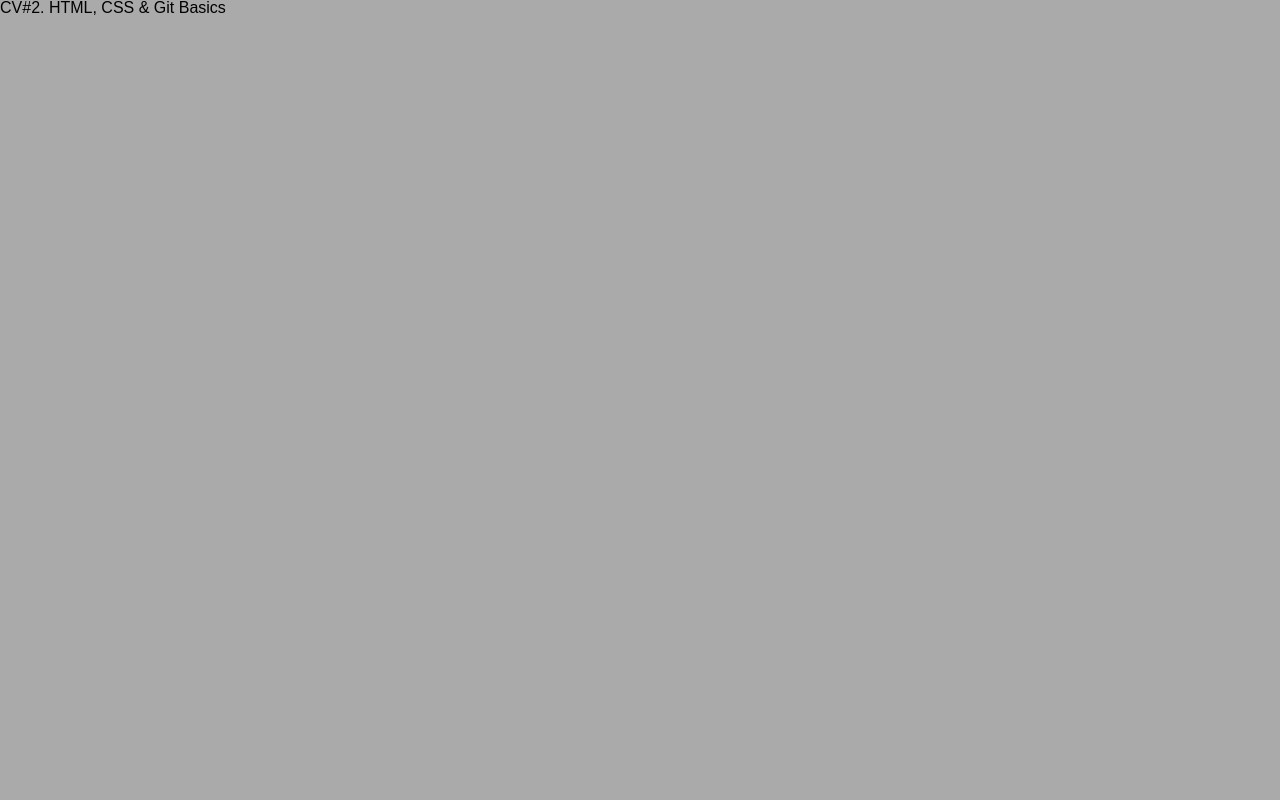
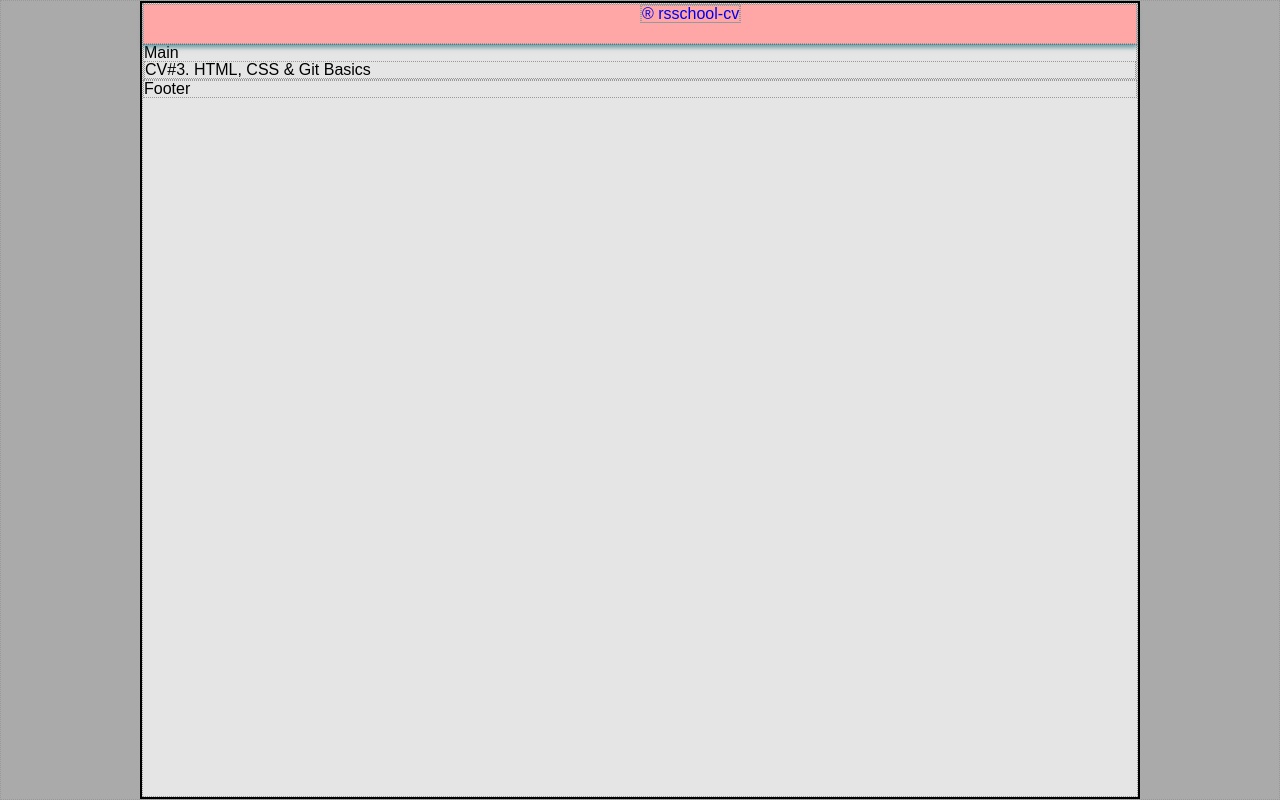
Before and after one commit to SanFilm/rsschool-cv, a plain HTML site: page index.html in a window 1280 px wide. Drawn offline with Linux system fonts and the light colour scheme.

Commit message:
fixed: CV3

```diff
--- /dev/null
+++ b/#source/scss/style.scss
@@ -0,0 +1,84 @@
+/*----------  --------------------*/
+*{
+  border: 1px dotted #999999;
+}
+/*----------  --------------------*/
+
+/*---------- border-box - сохранение геометрии элементов --------------------*/
+html{
+  box-sizing: border-box;
+	background: #aaaaaa;
+}
+*, *::after, *::before{
+  box-sizing: inherit;
+}
+/*---------- border-box - сохранение геометрии элементов --------------------*/
+
+/*---------- Шаблоны - Template --------------------*/
+%border-t{
+  border: 3px solid rgb(0, 255, 255);
+}
+/*---------- Шаблоны - Template --------------------*/
+
+
+body{
+	margin: 0 auto;
+	width: 1000px;
+	height: 100%;
+	font-family: Arial, "Helvetica Neue", Helvetica, sans-serif;
+	font-size: 16px;
+	// font-style: normal;
+	// font-weight: 500;
+	border: 2px solid #000000;
+	background: #E5E5E5;
+}
+
+.wrapper{
+	display: flex;
+	flex-direction: column;
+	min-height: 100%;
+	&__heaedr {
+		box-shadow: 0px 4px 4px rgba(13, 96, 111, 0.5);
+		// @extend %border-t;
+	}
+	&__main {
+		// @extend %border-t;
+	}
+	&__footer {
+		// @extend %border-t;
+	}
+}
+
+/*---------- Header --------------------*/
+.header {
+	position: relative;
+	height: 40px;
+	width: 100%;
+	background: rgb(255, 166, 166);
+	&__title{
+		position: absolute;
+		// top: 50%;
+		left: 50%;
+		// text-align: center;
+		// line-height: 40px;
+		// display: block;
+		// margin: auto 0;
+	}
+}
+/*---------- Header --------------------*/
+
+.title {
+}
+
+
+/*---------- Main --------------------*/
+.main {
+}
+/*---------- Main --------------------*/
+
+
+
+/*---------- Footer --------------------*/
+.footer {
+}
+/*---------- Footer --------------------*/
--- /dev/null
+++ b/css 2/reset.css
@@ -0,0 +1,37 @@
+/*Обнуление*/
+*{
+	padding: 0;
+	margin: 0;
+	border: 0;
+}
+*,*:before,*:after{
+	-moz-box-sizing: border-box;
+	-webkit-box-sizing: border-box;
+	box-sizing: border-box;
+}
+:focus,:active{outline: none;}
+a:focus,a:active{outline: none;}
+
+nav,footer,header,aside{display: block;}
+
+html,body{
+	height: 100%;
+	width: 100%;
+	font-size: 100%;
+	line-height: 1;
+	font-size: 14px;
+	-ms-text-size-adjust: 100%;
+	-moz-text-size-adjust: 100%;
+	-webkit-text-size-adjust: 100%;
+}
+input,button,textarea{font-family:inherit;}
+
+input::-ms-clear{display: none;}
+button{cursor: pointer;}
+button::-moz-focus-inner {padding:0;border:0;}
+a, a:visited{text-decoration: none;}
+a:hover{text-decoration: none;}
+ul li{list-style: none;}
+img{vertical-align: top;}
+
+h1,h2,h3,h4,h5,h6{font-size:inherit;font-weight: 400;}
--- a/index.html
+++ b/index.html
@@ -6,11 +6,20 @@
   <meta name="viewport" content="width=device-width, initial-scale=1.0">
   <link rel="stylesheet" href="./css/reset.css">
   <link rel="stylesheet" href="./css/style.css">
-  <title>CV#2. HTML, CSS & Git Basics</title>
+  <title>CV#3. HTML, CSS & Git Basics</title>
 </head>
 <body>
-  <h1>
-    CV#2. HTML, CSS & Git Basics
-  </h1>
+  <div class="wrapper">
+    <header class="header wrapper__heaedr">
+      <h2 class="title header__title">
+        <a href="https://sanfilm.github.io/rsschool-cv/" target="blank">® rsschool-cv</a>
+      </h2>
+
+    </header>
+    <main class="main  wrapper__main">Main
+      <h1>CV#3. HTML, CSS & Git Basics</h1>
+    </main>
+    <footer class="footer wrapper__footer">Footer</footer>
+  </div>
 </body>
 </html>
```
Also changed, not shown: css 2/style.css (added), css/style.css, img/svg/logo_rs_school_js.svg (added), 3 other files.
